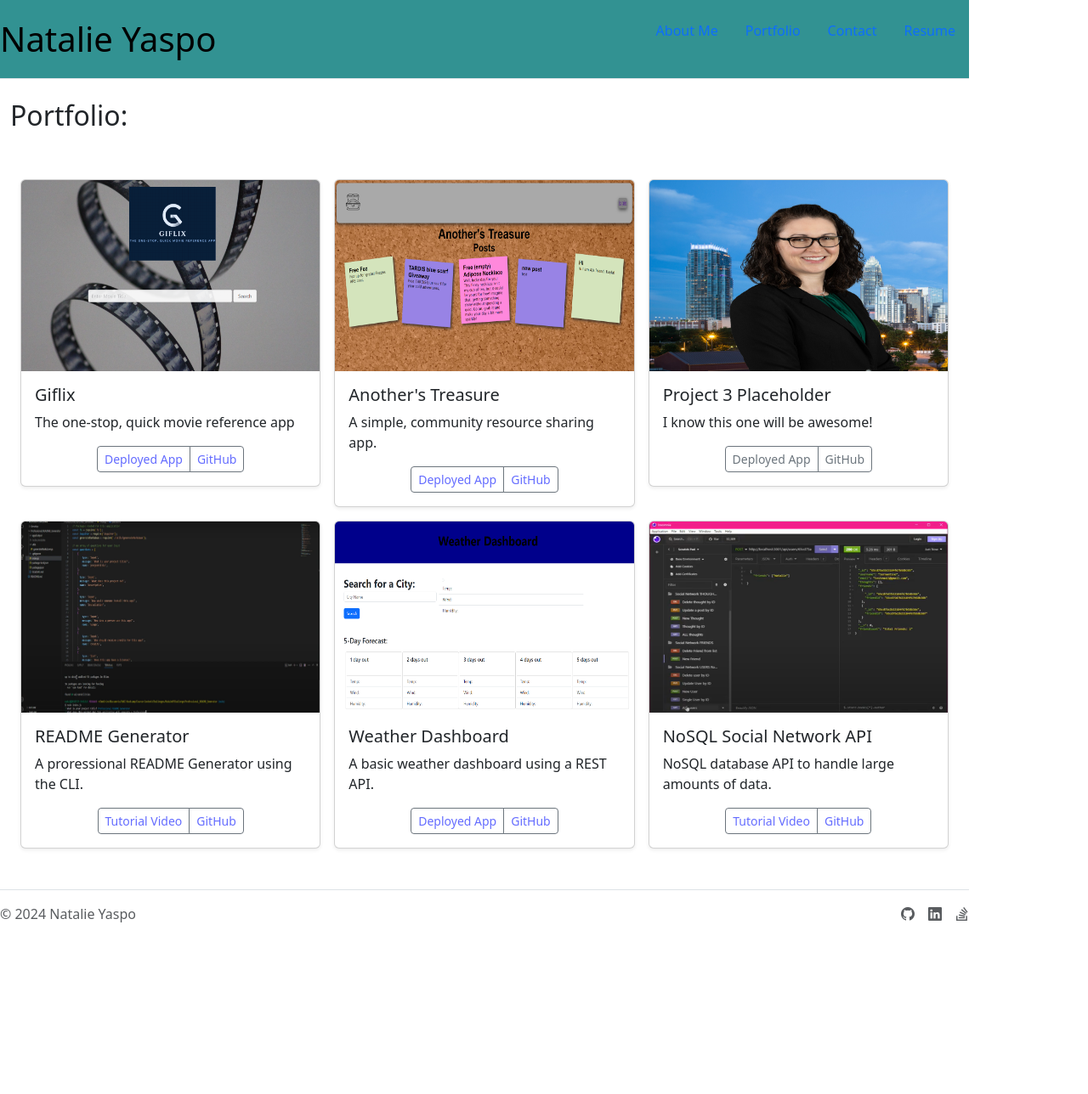
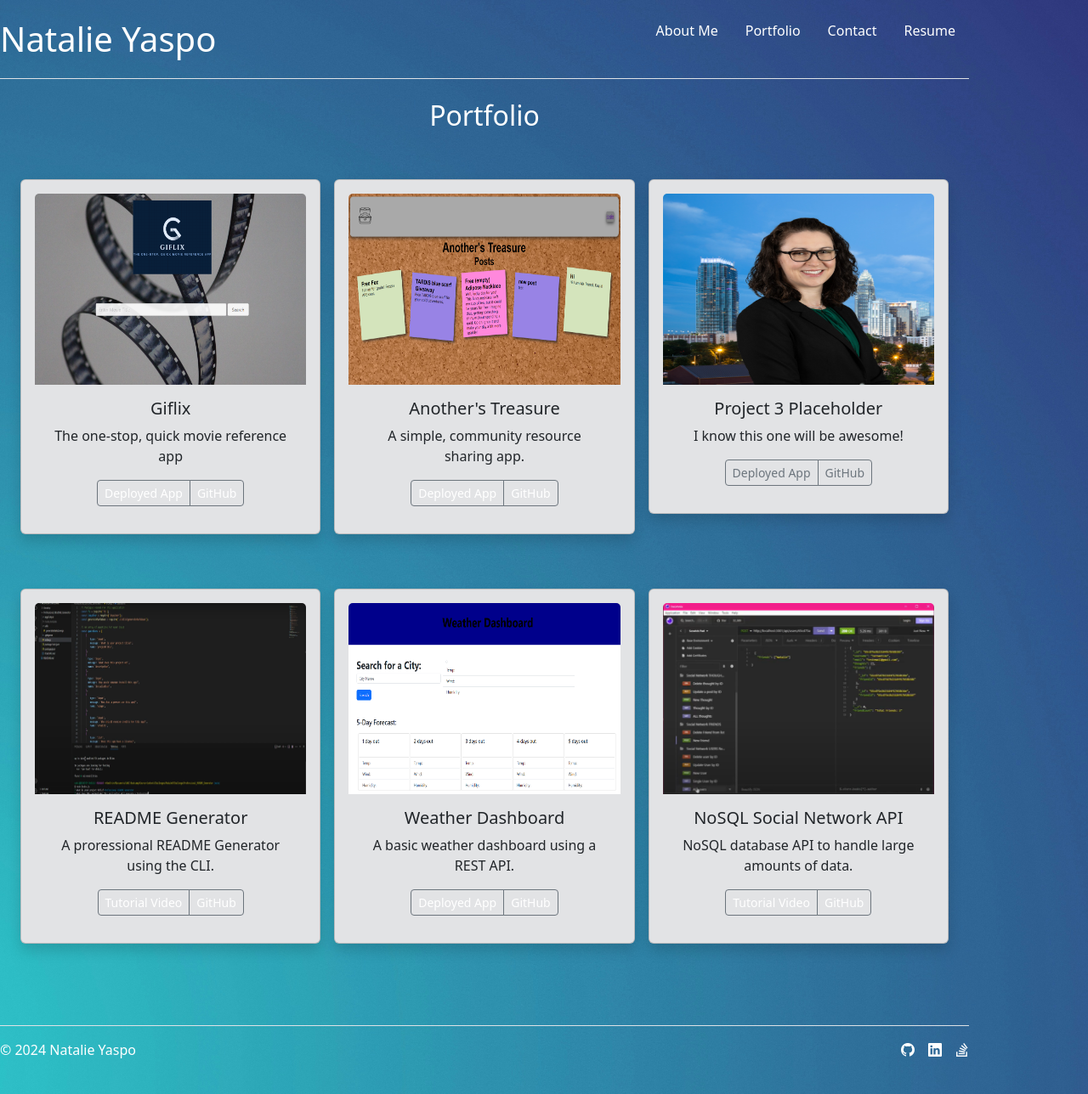
Before and after one commit to NatalieYaspo/Natalie-Yaspo-Portfolio, a React (Vite) app: page /portfolio in a window 1280 px wide. Shown: the whole page at 85% size. Before the commit the page ends 1128 px from the top, so only its background shows below. Built offline with nearby package versions, Linux system fonts and the light colour scheme.

Commit message:
more styling

```diff
--- a/src/components/Footer.jsx
+++ b/src/components/Footer.jsx
@@ -1,14 +1,14 @@
 function Footer() {
     return (
-    <footer className="footer mt-auto py-3 d-flex flex-wrap justify-content-between align-items-center py-3 my-4 border-top bg-white">
+    <footer className="footer mt-auto py-3 d-flex flex-wrap justify-content-between align-items-center py-3 my-4 border-top">
         <div className="col-md-4 d-flex align-items-center">
-          <span className="mb-3 mb-md-0 text-body-secondary">© 2024 Natalie Yaspo</span>
+          <span className="mb-3 mb-md-0">© 2024 Natalie Yaspo</span>
         </div>
 
         <ul className="nav col-md-4 justify-content-end list-unstyled d-flex">
-          <li className="ms-3"><a className="text-body-secondary" href="https://github.com/NatalieYaspo"><i className="bi bi-github" width="24" height="24"></i></a></li>
-          <li className="ms-3"><a className="text-body-secondary" href="https://www.linkedin.com/in/natalie-yaspo-567a25a8"><i className="bi bi-linkedin" width="24" height="24"></i></a></li>
-          <li className="ms-3"><a className="text-body-secondary" href="https://stackexchange.com/users/30600440/natalie-yaspo"><i className="bi bi-stack-overflow" width="24" height="24"></i></a></li>
+          <li className="ms-3"><a className="text-white" href="https://github.com/NatalieYaspo"><i className="bi bi-github" width="24" height="24"></i></a></li>
+          <li className="ms-3"><a className="text-white" href="https://www.linkedin.com/in/natalie-yaspo-567a25a8"><i className="bi bi-linkedin" width="24" height="24"></i></a></li>
+          <li className="ms-3"><a className="text-white" href="https://stackexchange.com/users/30600440/natalie-yaspo"><i className="bi bi-stack-overflow" width="24" height="24"></i></a></li>
         </ul>
       </footer>
     );
--- a/src/index.css
+++ b/src/index.css
@@ -16,7 +16,7 @@
 
 a {
   font-weight: 500;
-  color: #646cff;
+  color: white;
   text-decoration: inherit;
 }
 a:hover {
@@ -29,20 +29,34 @@ body {
   place-items: center;
   min-width: 320px;
   min-height: 100vh;
+  background-image: url('../src/images/BlueBackground.jpg');
+  background-repeat: no-repeat;
+  background-size: cover;
 }
 
 h1 {
   font-size: 3.2em;
   line-height: 1.1;
+  color: white
 }
 
-header {
-  background-color: rgb(50, 146, 146);
+
+span {
+  color: white
+ }
+
+.nav-link {
+  color: white
 }
 
-footer {
-  background-color: rgb(50, 146, 146);
+.nav-link:focus {
+  color: white
 }
+
+h2 {
+  color: white
+}
+
 
 button {
   border-radius: 8px;
@@ -51,12 +65,12 @@ button {
   font-size: 1em;
   font-weight: 500;
   font-family: inherit;
-  background-color: #F0F3bd;
+  background-color: #00bfb2;
   cursor: pointer;
   transition: border-color 0.5s;
 }
 button:hover {
-  border-color: #1a5e63;
+  background-color: #1a5e63;
 }
 button:focus,
 button:focus-visible {
--- a/src/pages/AboutMePage.jsx
+++ b/src/pages/AboutMePage.jsx
@@ -8,8 +8,8 @@ export default function About() {
           <img src={Image} className="d-block mx-lg-auto img-fluid shadow p-3 mb-5 bg-white rounded" width={700} height={500} />
         </div>
         <div className="col-lg-8 px-4">
-          <h1 className="display-5 fw-bold text-body-emphasis lh-1 mb-3">About Me:</h1>
-          <p className="lead">After many years in the Hospitality industry, I have recently taken the plunge into the coding and web development world.
+          <h1 className="display-5 fw-bold text-white lh-1 mb-3">About Me:</h1>
+          <p className="lead text-light">After many years in the Hospitality industry, I have recently taken the plunge into the coding and web development world.
             I will have competeted the Full-Stack Coding Bootcamp through UNC Charlotte in early March.
 
             I am seeking a role as a software engineer where I can incorporate my operational experience with Marriott to help enhance applications.
--- a/src/pages/PortfolioPage.jsx
+++ b/src/pages/PortfolioPage.jsx
@@ -8,16 +8,16 @@ import Placeholder from '../images/NatalieYaspo.jpg'
 export default function Portfolio() {
   return (
     <div>
-      <h2>Portfolio:</h2>
+      <h2 className="text-center">Portfolio</h2>
       <div className="album py-5">
         {/* Change the bg-body-tertiary to a different background color */}
         <div className="container">
 
           <div className="row row-cols-1 row-cols-sm-2 row-cols-md-3 g-3">
             <div className="col">
-              <div className="card shadow-sm">
+              <div className="card shadow p-3 mb-5 bg-secondary-subtle">
                 <img className="bd-placeholder-img card-img-top" width="100%" height="225" src={Giflix} role="img" preserveAspectRatio="xMidYMid slice" focusable="false" />
-                <div className="card-body justify-content-center">
+                <div className="card-body text-center">
                   <h5 className="justify-content-center">Giflix</h5>
                   <p className="card-text">The one-stop, quick movie reference app</p>
                   <div className="d-flex justify-content-center align-items-center">
@@ -30,9 +30,9 @@ export default function Portfolio() {
               </div>
             </div>
             <div className="col">
-              <div className="card shadow-sm">
+              <div className="card shadow p-3 mb-5 bg-secondary-subtle">
               <img className="bd-placeholder-img card-img-top" width="100%" height="225" src={AnothersTreasure} role="img" preserveAspectRatio="xMidYMid slice" focusable="false" />
-                <div className="card-body">
+                <div className="card-body text-center">
                 <h5 className="justify-content-center">Another's Treasure</h5>
                   <p className="card-text">A simple, community resource sharing app.</p>
                   <div className="d-flex justify-content-center align-items-center">
@@ -45,9 +45,9 @@ export default function Portfolio() {
               </div>
             </div>
             <div className="col">
-              <div className="card shadow-sm">
+              <div className="card shadow p-3 mb-5 bg-secondary-subtle">
               <img className="bd-placeholder-img card-img-top" width="100%" height="225" src={Placeholder} role="img" preserveAspectRatio="xMidYMid slice" focusable="false" />
-                <div className="card-body">
+                <div className="card-body text-center">
                 <h5 className="justify-content-center">Project 3 Placeholder</h5>
                   <p className="card-text">I know this one will be awesome!</p>
                   <div className="d-flex justify-content-center align-items-center">
@@ -61,9 +61,9 @@ export default function Portfolio() {
             </div>
 
             <div className="col">
-              <div className="card shadow-sm">
+              <div className="card shadow p-3 mb-5 bg-secondary-subtle">
               <img className="bd-placeholder-img card-img-top" width="100%" height="225" src={Readme} role="img" preserveAspectRatio="xMidYMid slice" focusable="false" />
-                <div className="card-body">
+                <div className="card-body text-center">
                 <h5 className="justify-content-center">README Generator</h5>
                   <p className="card-text">A proressional README Generator using the CLI.</p>
                   <div className="d-flex justify-content-center align-items-center">
@@ -76,9 +76,9 @@ export default function Portfolio() {
               </div>
             </div>
             <div className="col">
-              <div className="card shadow-sm">
+              <div className="card shadow p-3 mb-5 bg-secondary-subtle">
               <img className="bd-placeholder-img card-img-top" width="100%" height="225" src={Weather} role="img" preserveAspectRatio="xMidYMid slice" focusable="false" />
-                <div className="card-body">
+                <div className="card-body text-center">
                 <h5 className="justify-content-center">Weather Dashboard</h5>
                   <p className="card-text">A basic weather dashboard using a REST API.</p>
                   <div className="d-flex justify-content-center align-items-center">
@@ -91,9 +91,9 @@ export default function Portfolio() {
               </div>
             </div>
             <div className="col">
-              <div className="card shadow-sm">
+              <div className="card shadow p-3 mb-5 bg-secondary-subtle">
               <img className="bd-placeholder-img card-img-top" width="100%" height="225" src={NoSql} role="img" preserveAspectRatio="xMidYMid slice" focusable="false" />
-                <div className="card-body">
+                <div className="card-body text-center">
                 <h5 className="justify-content-center">NoSQL Social Network API</h5>
                   <p className="card-text">NoSQL database API to handle large amounts of data.</p>
                   <div className="d-flex justify-content-center align-items-center">
```
Also changed, not shown: src/images/BlueBackground.jpg (added).
